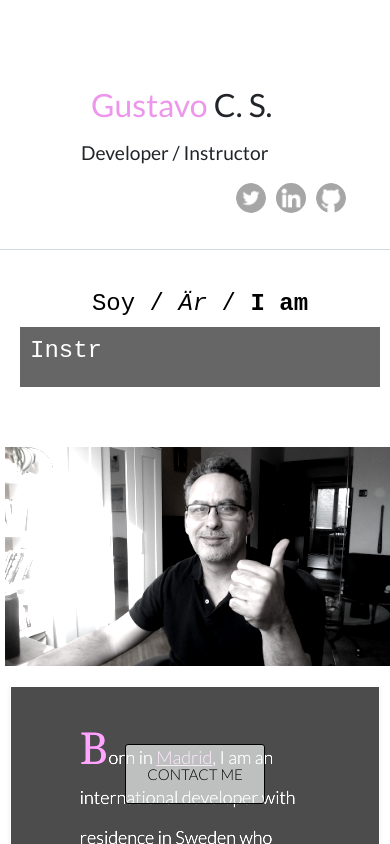
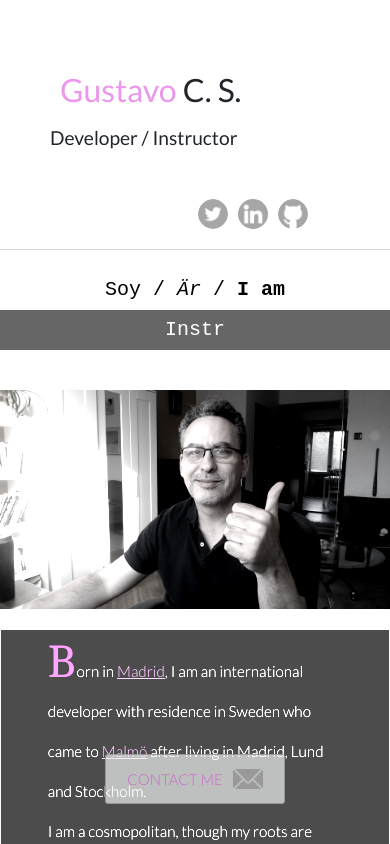
Before and after one commit to Gustaf26/portfolio-2024, a React (Vite) app: page / in a window 390 px wide. Shown: the top 844 px of the page. Built offline with nearby package versions, Linux system fonts and the light colour scheme; some icons are missing.

Commit message:
(Styles > responsiveness): Working on mobile and ipad devices, specially mobile less than 600

```diff
--- a/src/App.jsx
+++ b/src/App.jsx
@@ -1,5 +1,5 @@
 
-import { useEffect, useState } from 'react';
+import { useState } from 'react';
 
 import StyleContext from './contexts/StyleContext';
 
@@ -17,11 +17,13 @@ import Languages from './sections/container-two/Languages';
 import Footer from './components/Footer';
 import Contact from './sections/Contact.jsx'
 
+import mail from './assets/images/email.png'
+
 
 const App = () => {
   const [shadowSection, setShadowSection] = useState('')
 
-  const [items, setItems] = useState([<Latest key="latest" />, <Experience key="experience" />])
+  const [items, setItems] = useState([<Latest key="latest" />, <hr />, <Experience key="experience" />])
   const [secondItems, setSecondItems] = useState([<BasicInfo style={{ backgroundColor: 'white' }} key="basicInfo" />, <Testimonials key="Testimonials" />, <Education key="Education" />, <Languages key="languages" />])
 
 
@@ -39,7 +41,7 @@ const App = () => {
           {secondItems.length ? secondItems.map(item => item) : null}
           <button id="contact-me-button">
             <a href="mailto: gcs26@yahoo.com" target="">
-              CONTACT ME</a>
+              CONTACT ME</a> <img alt="send-email" src={mail} />
           </button>
         </div>
       </StyleContext.Provider>
--- a/src/assets/style.css
+++ b/src/assets/style.css
@@ -41,33 +41,25 @@ img.external-link {
 header {
     background-color: rgb(255, 255, 255);
     display: flex;
-    align-items: end;
+    flex-direction: column;
+    align-items: center;
     justify-content: center;
     width: 100%;
     height: 250px;
     border-bottom: 0.5px solid rgb(211, 217, 222);
     padding: 20px;
-
-}
-
-header .container {
-    width: 80vw;
-    height: 100%;
-    display: flex;
-    align-items: end;
-    justify-content: space-between;
 }
 
 header .profile-container {
-    width: 40%;
+    width: 70%;
     height: 100%;
     margin: 0 auto;
     display: flex;
-    justify-content: center;
+    justify-content: start;
     align-items: center;
 
     @media screen and (max-width:600px) {
-        width: 80%;
+        width: 100%;
     }
 
     & h1,
@@ -111,9 +103,10 @@ header .profile-container h2 {
 header ul.social {
     list-style: none;
     display: flex !important;
-    width: 30%;
-    justify-content: center;
-    padding-left: 0
+    width: 70%;
+    justify-content: end;
+    padding-left: 0;
+    margin: 0 auto;
 }
 
 
@@ -126,6 +119,8 @@ header ul img {
     border-radius: 50px;
     filter: invert(65%);
 }
+
+/* GREETING SECTION */
 
 #contact-container {
 
@@ -154,6 +149,12 @@ header ul img {
             padding: 20px;
             min-width: 400px;
 
+            @media screen and (max-width:600px) {
+                padding: 0;
+                width: 100%;
+                min-width: 0px;
+            }
+
             & h2 {
                 color: black;
                 font-size: 2.25em;
@@ -174,8 +175,16 @@ header ul img {
 
             & h2,
             h3 {
+                margin: 10px auto;
+
                 @media screen and (max-width:600px) {
-                    font-size: 1.5em;
+                    font-size: 1.25em;
+                    text-align: center;
+                    width: 100%;
+                    margin: 0px;
+                    padding: 0;
+                    height: 40px;
+                    line-height: 40px;
                 }
 
                 @media screen and (min-width:601px) and (max-width:1100px) {
@@ -198,39 +207,42 @@ header ul img {
     }
 }
 
-/* CONTACT BUTTON FIXED */
+/* CONTACT BUTTON FIXED POSITION */
 
 #contact-me-button {
     position: fixed;
     bottom: 40px;
     left: 0px;
-    height: 60px;
+    height: 50px;
     margin-left: 40px;
-    width: fit-content;
+    width: 180px;
     background-color: rgba(240, 241, 241, 0.7);
-    border: 1px solid black;
+    border: 1px solid rgb(153, 152, 152);
     border-radius: 3px;
-    font-size: 10px;
+    font-size: 8px;
+    display: flex;
+    align-items: center;
+    justify-content: center;
+    z-index: 200;
 
     @media screen and (max-width:600px) {
-        width: 140px;
-        left: calc(50% - 70px);
+        width: 180px;
+        left: calc(50% - 90px);
         margin: 0 auto;
         font-size: 1.1em;
     }
 
     @media screen and (min-width:601px) and (max-width:1200px) {
-        font-size: 1.10em;
-        width: 190px;
+        font-size: 0.8em;
+        width: 220px;
         margin: 0 auto;
-        left: calc(50% - 95px);
+        left: calc(50% - 110px);
     }
 
     & a {
-        background-color: transparent;
-        color: black;
         font-weight: 100;
         font-size: 2em;
+        color: rgb(202, 104, 202);
 
         @media screen and (max-width:600px) {
             font-size: 0.85em;
@@ -239,6 +251,18 @@ header ul img {
         @media screen and (min-width:601px) and (max-width:1200px) {
             font-size: 1.2em;
         }
+    }
+
+    & img {
+        margin-left: 10px;
+        width: 30px;
+        height: 20px;
+        object-fit: cover;
+        filter: invert(60%);
+    }
+
+    &:hover {
+        color: rgb(202, 104, 202);
     }
 
 }
@@ -255,6 +279,7 @@ header #contact img {
     margin-top: 10px;
 }
 
+/* ALL IMAGES */
 
 img {
     filter: grayscale(100%);
@@ -276,13 +301,18 @@ img {
     filter: brightness(160%);
     padding: 40px;
 
+    @media screen and (max-width:600px) {
+        width: 100%;
+        padding: 10px;
+    }
+
     & .content {
         width: 80%;
         max-width: 850px;
         font-weight: 300;
         margin: 0 auto;
         font-size: large;
-        animation: show 3s linear forwards;
+        /* animation: show 3s linear forwards; */
 
         & span {
             color: rgb(181, 138, 181);
@@ -306,9 +336,11 @@ img {
         margin-bottom: 0px 0 10px 10px;
     }
 
-    & .about p {
-        width: 80%;
-        padding: 10px;
+    & p {
+
+        @media screen and (max-width:600px) {
+            font-size: 0.85em;
+        }
     }
 
 
@@ -448,7 +480,7 @@ section {
 
 
 
-/* CONTENT */
+/* PROJECTS & EXPERIENCE SECTIONS */
 
 .main-container {
     display: flex;
@@ -467,6 +499,10 @@ section {
         margin: 0 auto 10rem auto;
         border: none;
 
+        @media screen and (max-width:600px) {
+            grid-template-rows: 550px 100px 100px;
+            margin-bottom: 14rem;
+        }
 
         & #rotate-projects-button {
             height: 40px;
@@ -629,9 +665,16 @@ section {
         }
     }
 
+    & hr {
+        height: 3px;
+        width: 100%;
+        border-top: 1px solid #c087c3;
+    }
+
     & section.experience {
         width: 80%;
         max-width: 700px;
+        margin-top: 40px;
 
         .item {
 
--- a/src/components/Header.tsx
+++ b/src/components/Header.tsx
@@ -7,7 +7,6 @@ import twitter from "../assets/images/twitter.png"
 function Header() {
 
     return (<header className="header">
-        <div className="container">
         <div className="profile-container">
             <img className="profile-image" src={profPic} alt="profile image" />
             <div className="profile-content">
@@ -26,7 +25,6 @@ function Header() {
             <li><a href="https://github.com/Gustaf26" target=""><img
                 src={github} /></a></li>
         </ul>
-        </div>
     </header>)
 }
 
--- a/src/sections/container-one/Experience.jsx
+++ b/src/sections/container-one/Experience.jsx
@@ -55,8 +55,9 @@ function Experience() {
                                 <h3 className="title">
                                     {exp.title}
                                     <span className="place">{exp.company}</span>
-                                    <span className="year">{exp.period}</span>
+
                                 </h3>
+                                <span className="year">{exp.period}</span>
                                 <p>{exp.description}</p>
                             </div>
                         );
```
Lines whose indentation alone changed are shown as unchanged.
